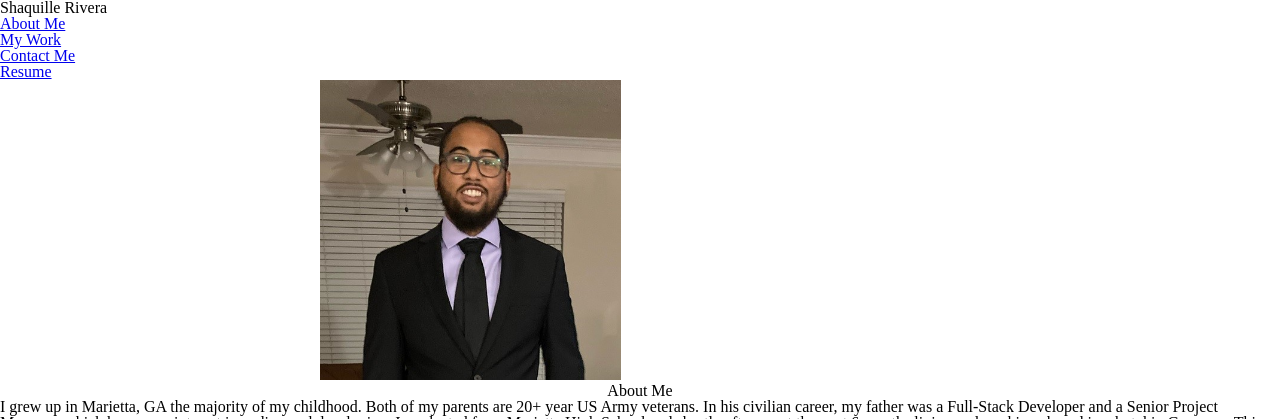
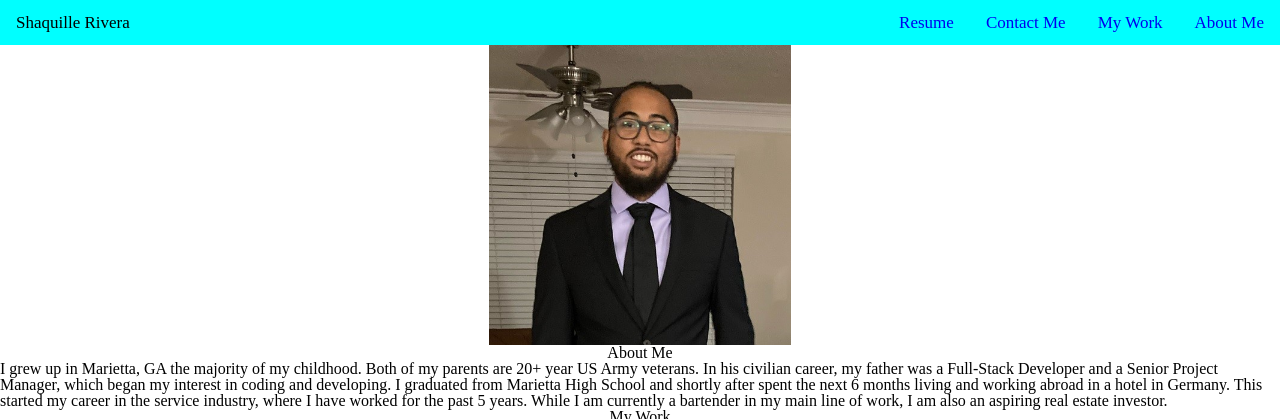
Before and after one commit to shaqrivera/Shaquille-Rivera-Portfolio, a plain HTML site: page index.html in a window 1280 px wide. Shown: the top 419 px of the page. Drawn offline with Linux system fonts and the light colour scheme.

Commit message:
Styled the navbar, and used a flexbox to center the image in the aside.

```diff
--- a/assets/css/style.css
+++ b/assets/css/style.css
@@ -1,12 +1,28 @@
 .navbar{
+    background-color: aqua;
+    overflow: hidden;
+}
 
+#nameplate{
+    text-align: center;
+    float: left;
+    padding: 14px 16px;
+    font-size: 17px;
+}
+
+.right{
+    float: right;
+    text-align: center;
+    padding: 14px 16px;
+    text-decoration: none;
+    font-size: 17px;
 }
 
 #portrait{
-  display: block;
-  margin-left: auto;
-  margin-right: auto;
-  width: 50%;
+  display: flex;
+  flex-direction: column;
+  flex-basis: 100%;
+  align-items: center;
 }
 
 .card {
--- a/index.html
+++ b/index.html
@@ -12,18 +12,18 @@
 
 <body>
   <header>
-      <h1>Shaquille Rivera</h1>
-      <nav>
-          <ul>
-              <li><a href="#About-Me">About Me</a></li>
-              <li><a href="#My-Work">My Work</a></li>
-              <li><a href="#Contact-Me">Contact Me</a></li>
-              <li><a href="#Resume">Resume</a></li>
-          </ul>
+      <nav class="navbar">
+        <a id="nameplate">Shaquille Rivera</a>
+        <a class="right" href="#About-Me">About Me</a>
+        <a class="right" href="#My-Work">My Work</a>
+        <a class="right" href="#Contact-Me">Contact Me</a>
+        <a class="right" href="#Resume">Resume</a>
       </nav>
   </header>
-  <aside id="portrait">
-      <img src="assets\images\Shaq Headshot (2).jpg" alt="Shaquille Rivera Picture" height="300">
+  <aside>
+      <div id="portrait">
+        <img src="assets\images\Shaq Headshot (2).jpg" alt="Shaquille Rivera Picture" height="300">
+      </div>
   </aside>
   <main>
       <div id="About-Me">
```
